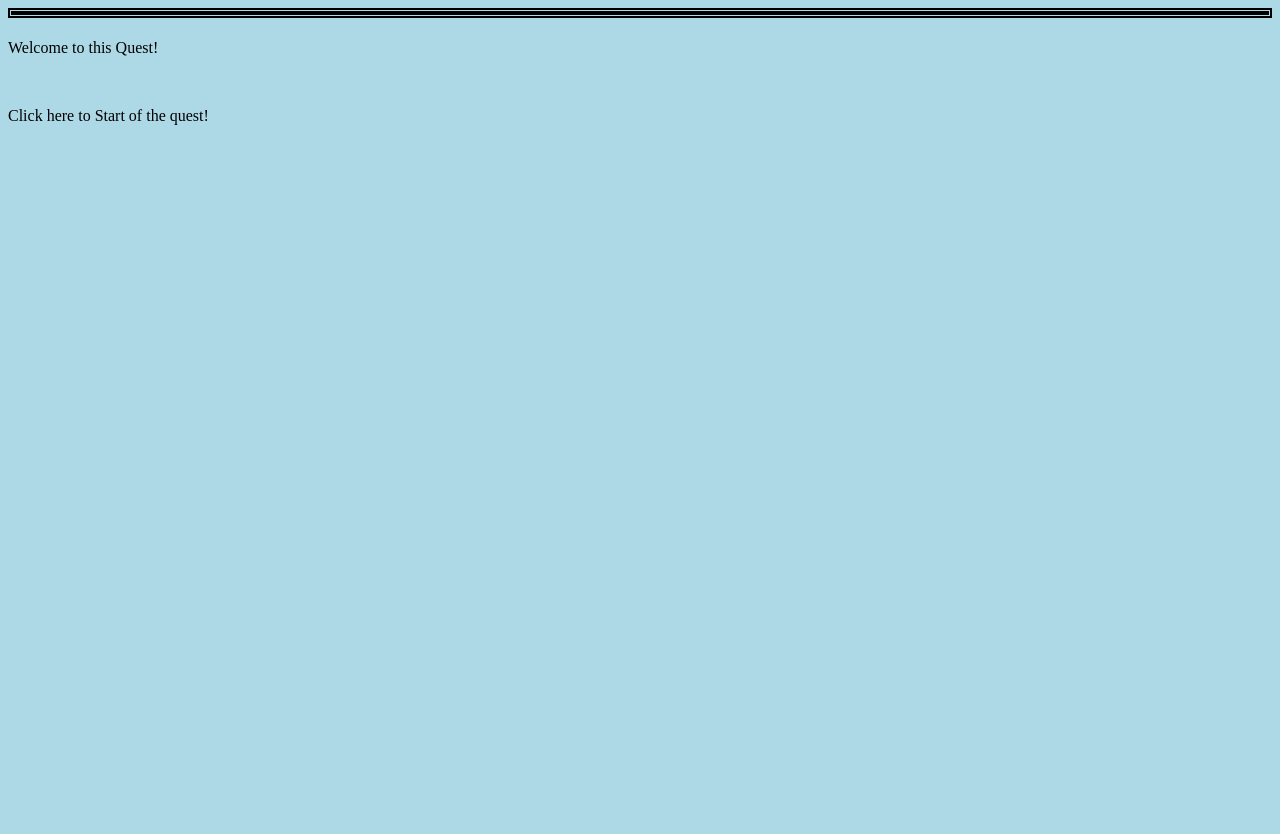
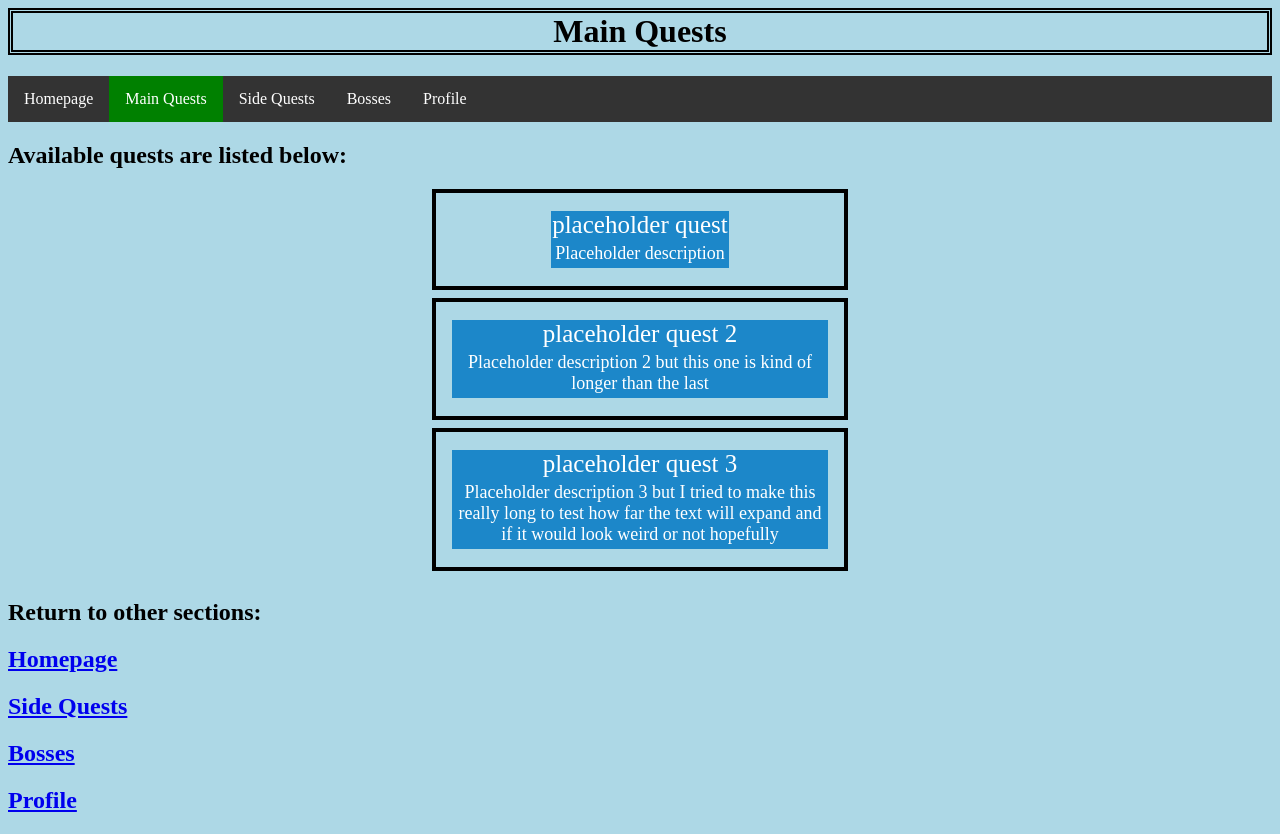
Before and after one commit to Yamarik1/CMSC447-RPG-04, a Django app: template RPGClass/homepage/templates/homepage/mQuestView.html in a window 1280 px wide. Before the commit the page ends 125 px from the top, so only its background shows below. Run offline with Django 3.2, Linux system fonts and the light colour scheme; the template is opened without the code that fills it, so the values that code supplies are empty.

Commit message:
Front end layout to main quest added

```diff
--- /dev/null
+++ b/RPGClass/homepage/static/homepage/mQuestView.css
@@ -0,0 +1,32 @@
+
+/*Defines font sizes */
+.sections > h2, p {
+  margin: 4px;
+  font-size: 90%;
+}
+
+.sections {
+  background: lightblue;
+}
+
+/* This section gives the button its color and centered text*/
+.button {
+        background-color: #1c87c9;
+        border: none;
+        color: white;
+        text-align: center;
+        text-decoration: none;
+        display: inline-block;
+        font-size: 25px;
+        margin: 4px 2px;
+        cursor: pointer;
+}
+
+/*This section is for the black border that contains the button of the quest.*/
+.center {
+    margin: auto;
+    width: 30%;
+    border: 4px solid black;
+    padding: 14px;
+    text-align: center;
+}
--- a/RPGClass/homepage/templates/homepage/mQuestView.html
+++ b/RPGClass/homepage/templates/homepage/mQuestView.html
@@ -1,14 +1,46 @@
 {% load static %}
 
 <link rel="stylesheet" type="text/css" href="{% static 'homepage/style.css' %}">
+<link rel="stylesheet" type="text/css" href="{% static 'homepage/mQuestView.css' %}">
 
-<!-- Checks to see if the quest is available, as specified by the admin-->
-{% if quest.getAvailable == False %}
-    <p>This quest is not available</p>
-{% else %}
-    <h1>{{ quest.getName }}</h1>
-    <p>Welcome to this Quest!</p><br>
-    <p>Click here to Start of the quest!</p>
 
-    <li><a href="{% url 'homepage:mQuest' quest.id %}">{{ quest.getName }}</a></li>
-{% endif %}
+
+<h1>Main Quests</h1>
+
+<!--This defines the list of links used in the navigation bar -->
+<ul>
+    <li><a class = "nav" href="/homepage/">Homepage</a></li>
+    <li><a class = "nav active" href="/homepage/mainquest/">Main Quests</a> </li>
+    <li><a class = "nav" href="/homepage/sidequest/">Side Quests</a> </li>
+    <li><a class = "nav" href="/homepage/bosses/">Bosses</a> </li>
+    <li><a class = "nav" href="/homepage/profile/">Profile</a> </li>
+</ul>
+<h2> Available quests are listed below: </h2>
+
+<!-- This contains the button and a link to a quest when clicked on -->
+<!-- The layout of the button in located in mQuestView.css -->
+<div class = "center"> <a href="/homepage/mainquest/1" class = "button"> placeholder quest
+<p><font size = "+1"> Placeholder description </font></p>
+</div> </a>
+
+
+<div class = "center"> <a href="/homepage/mainquest/2" class = "button"> placeholder quest 2
+    <p> <font size = "+1"> Placeholder description 2 but this one is kind of longer than the last </font></p>
+</div> </a>
+
+<div class = "center"> <a href="/homepage/mainquest/3" class = "button"> placeholder quest 3
+    <p> <font size = "+1"> Placeholder description 3 but I tried to make this really long to test how far the text will expand and if it would look weird or not hopefully</font></p>
+</div> </a>
+
+
+<h2> Return to other sections: </h2>
+
+<!-- This contains links to other pages -->
+
+<h2><a href="/homepage/">Homepage</a> </h2>
+
+<h2><a href="/homepage/sidequest/">Side Quests</a> </h2>
+
+<h2><a href="/homepage/bosses/">Bosses</a></h2>
+
+<h2><a href="/homepage/profile/">Profile</a> </h2>
```
Also changed, not shown: RPGClass/homepage/tests.py (+7 -0 lines).
